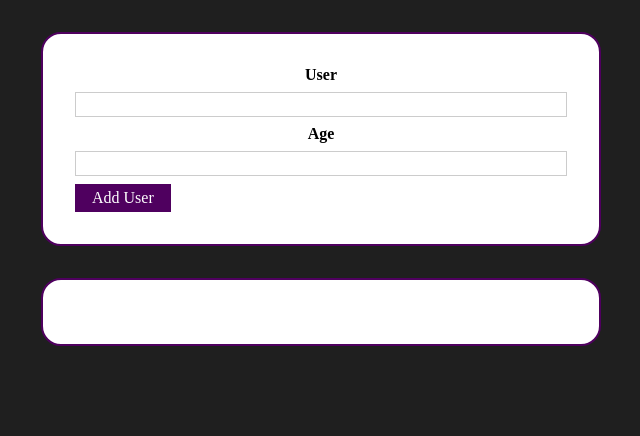
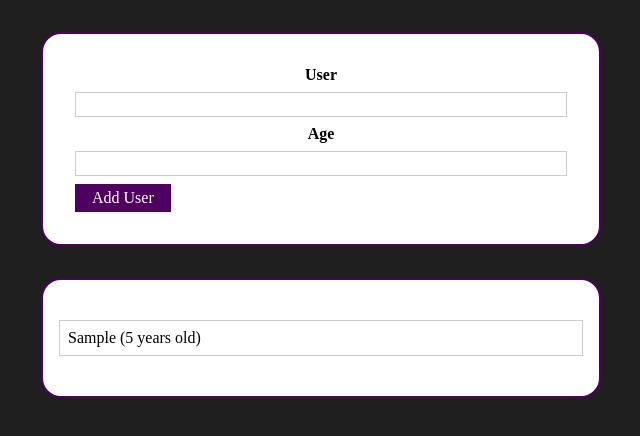
Before and after one commit to Famormino/starting-for-lessons, a React (Vite) app: page / in a window 1280 px wide. Both pictures are taken after typing "Sample", "5" into the empty fields and a click on the button "Add User". Shown: the top 436 px of the page, without its empty margins (319-959 px from the left). Built offline with nearby package versions, Linux system fonts and the light colour scheme.

Commit message:
lifting state to app and render list of users

```diff
--- a/src/App.jsx
+++ b/src/App.jsx
@@ -1,12 +1,23 @@
-import React from "react";
+import React, { useState } from "react";
 import AddUser from "./Components/Users/AddUser";
 import UserList from "./Components/Users/UserList";
 
 function App() {
+    const [userList, setUserList] = useState([]);
+
+    const addUserHandler = (uName, uAge) => {
+        setUserList((prevUserList) => {
+            return [
+                ...prevUserList,
+                { name: uName, age: uAge, id: Math.random().toString() },
+            ];
+        });
+    };
+
     return (
         <div>
-            <AddUser />
-            <UserList users={[]}/>
+            <AddUser onAddUser={addUserHandler} />
+            <UserList users={userList} />
         </div>
     );
 }
--- a/src/Components/Users/AddUser.jsx
+++ b/src/Components/Users/AddUser.jsx
@@ -4,7 +4,7 @@
 
 import classes from "./AddUser.module.css";
 
-const AddUser = () => {
+const AddUser = (props) => {
     const [enteredUserName, setEnteredUserName] = useState("");
     const [enteredUserAge, setEnteredUserAge] = useState("");
 
@@ -23,7 +23,7 @@
         ) {
             return;
         }
-        console.log(enteredUserName, enteredUserAge);
+        props.onAddUser(enteredUserName, enteredUserAge)
         setEnteredUserName("");
         setEnteredUserAge("");
     };
--- a/src/Components/Users/UserList.jsx
+++ b/src/Components/Users/UserList.jsx
@@ -8,7 +8,7 @@
         <Card className={classes.users}>
             <ul>
                 {props.users.map((user) => (
-                    <li>
+                    <li key={user.id}>
                         {user.name} ({user.age} years old)
                     </li>
                 ))}
```
